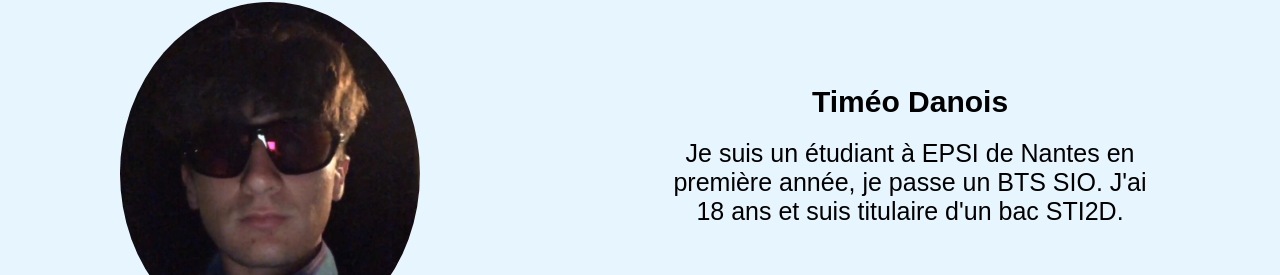
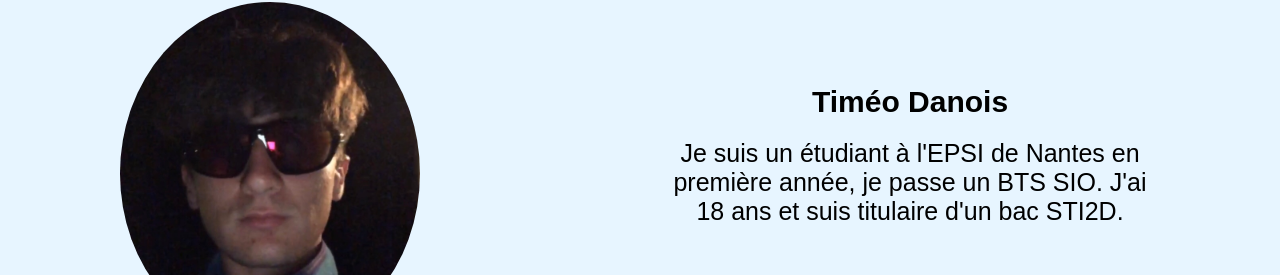
Before and after one commit to DanoisTimeo/portefolio, a plain HTML site: page index.html in a window 1280 px wide. Shown: the part 142-417 px from the top of the page. Drawn offline with Linux system fonts and the light colour scheme.

Commit message:
Update index.html

```diff
--- a/index.html
+++ b/index.html
@@ -51,7 +51,7 @@
               <h1>Timéo Danois</h1>
             </div>
             <div class="vie">
-              <a>Je suis un étudiant à EPSI de Nantes en première année, je passe un BTS SIO. J'ai 18 ans et suis titulaire d'un bac STI2D.</a>
+              <a>Je suis un étudiant à l'EPSI de Nantes en première année, je passe un BTS SIO. J'ai 18 ans et suis titulaire d'un bac STI2D.</a>
             </div>
           </div>
         </div>
```
